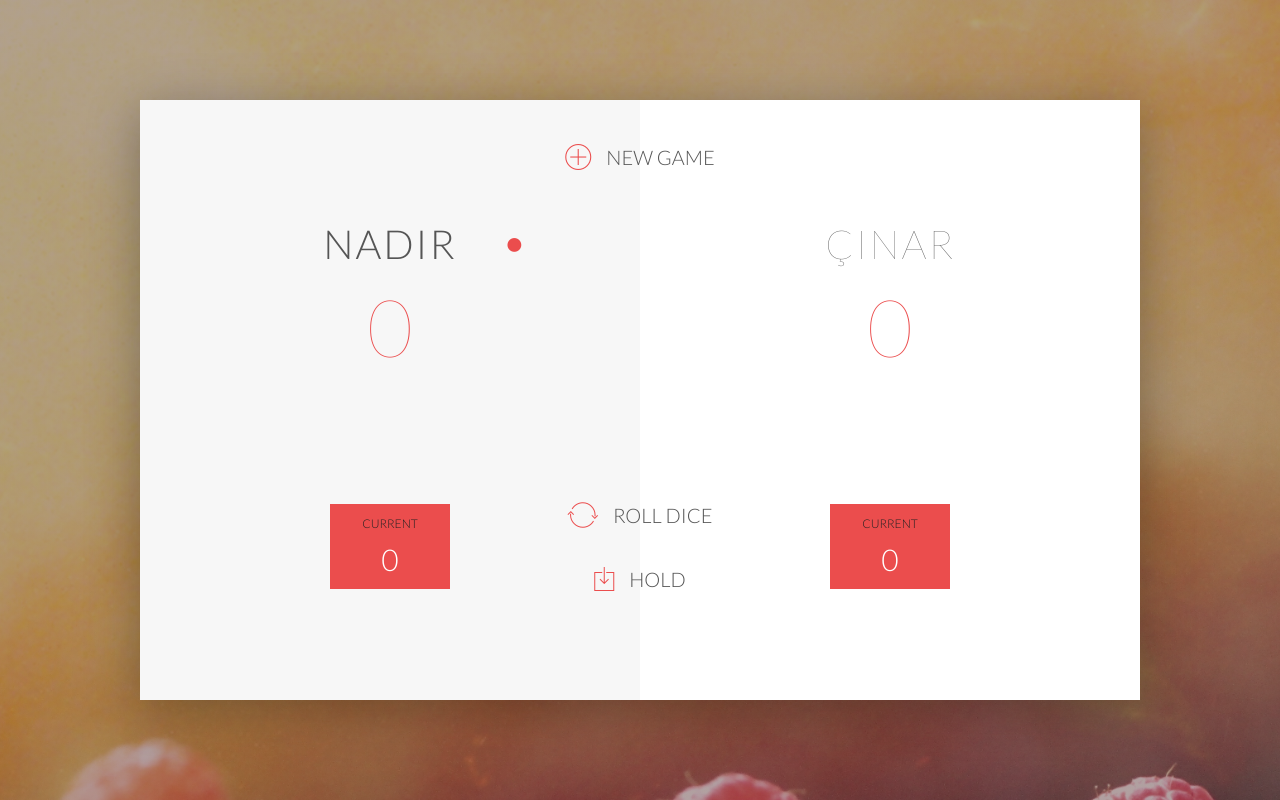
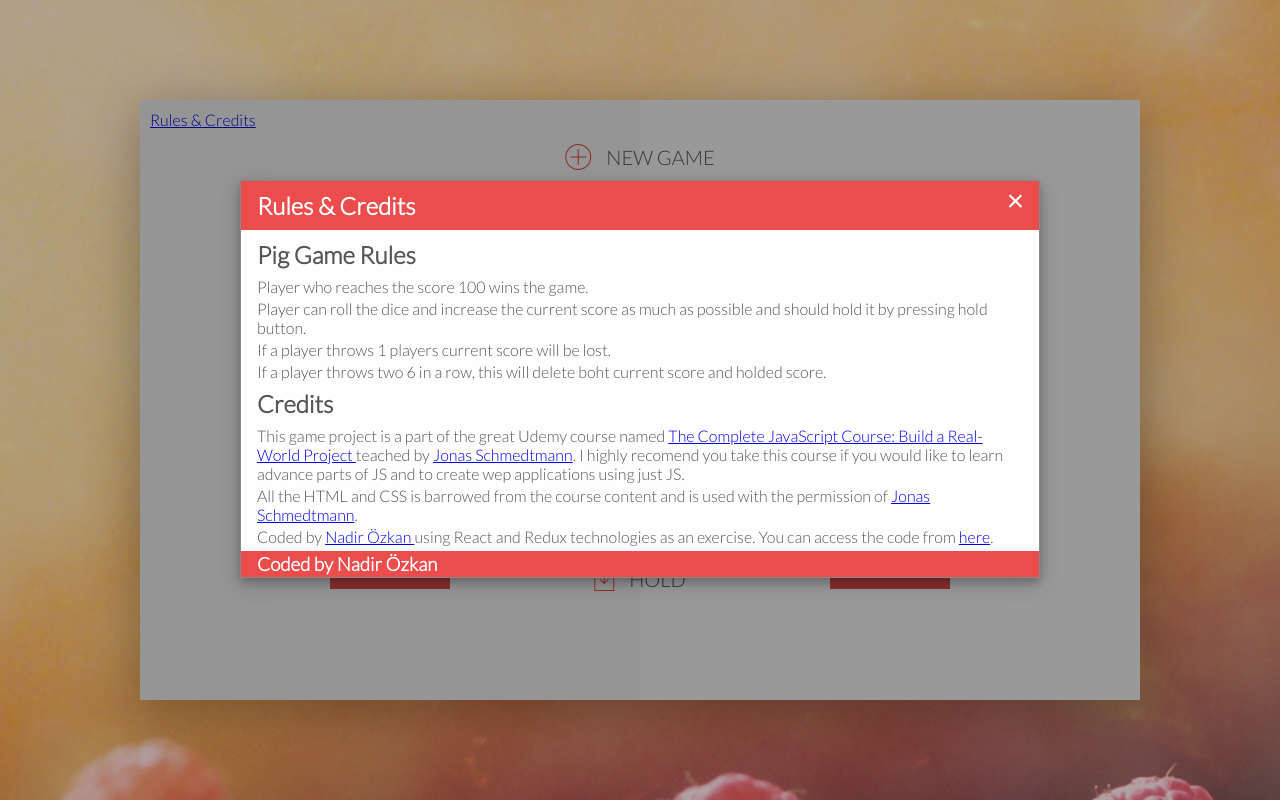
Before and after one commit to nadir-ozkan/pig-game-redux, a React app: page / in a window 1280 px wide. Built offline with nearby package versions, Linux system fonts and the light colour scheme.

Commit message:
Rules and Credits linki ve ilgili modal dialog eklendi.

```diff
--- /dev/null
+++ b/app/components/ModalDialog.jsx
@@ -0,0 +1,41 @@
+import React from 'react';
+
+class ModalDialog extends React.Component {
+
+  handleClose(){
+    document.getElementById('myModal').style.display = "none";
+  }
+
+  render(){
+    return (
+      <div id="myModal" className="modal">
+
+        <div className="modal-content">
+          <div className="modal-header">
+            <span className="close" onClick={this.handleClose}>&times;</span>
+            <h2>{this.props.headerText}</h2>
+          </div>
+          <div className="modal-body">
+            <h2>Pig Game Rules</h2>
+            <p> Player who reaches the score 100 wins the game. </p>
+            <p> Player can roll the dice and increase the current score as much as possible and should hold it by pressing hold button. </p>
+            <p> If a player throws 1 players current score will be lost. </p>
+            <p> If a player throws two 6 in a row, this will delete boht current score and holded score. </p>
+            <h2>Credits</h2>
+            <p> This game project is a part of the great Udemy course named <a href="https://www.udemy.com/the-complete-javascript-course">The Complete JavaScript Course: Build a Real-World Project </a>
+              teached by <a href="https://www.udemy.com/user/jonasschmedtmann/"> Jonas Schmedtmann</a>. I highly recomend you take this course if you would like to learn advance parts of JS and to create wep applications using just JS.</p>
+            <p> All the HTML and CSS is barrowed from the course content and is used with the permission of <a href="https://www.udemy.com/user/jonasschmedtmann/"> Jonas Schmedtmann</a>. </p>
+            <p> Coded by <a href="https://www.linkedin.com/in/nadmez/"> Nadir Özkan </a> using React and Redux technologies as an exercise. You can access the code from <a href="https://bitbucket.org/huniyazilim/pig-game-redux">here</a>. </p>
+
+          </div>
+          <div className="modal-footer">
+            <h3>{this.props.footerText}</h3>
+          </div>
+        </div>
+
+      </div>
+    );
+  }
+}
+
+export default ModalDialog;
--- a/app/components/PigGameApp.jsx
+++ b/app/components/PigGameApp.jsx
@@ -3,6 +3,8 @@ import { connect } from 'react-redux';
 
 import PlayerPanel from './PlayerPanel.jsx';
 import Dice from './Dice.jsx';
+import ModalDialog from './ModalDialog.jsx';
+
 import Actions from '../actions/actions.js';
 import {getStore} from '../stores/store.js';
 
@@ -31,6 +33,14 @@ class PigGameApp extends React.Component {
       store.dispatch(Actions.newGame());
     }
 
+    showModal(){
+      document.getElementById('myModal').style.display = "block";
+    }
+
+    componentDidMount(){
+      this.showModal();
+    }
+
     render() {
         let {players, dice} = this.props;
         return (
@@ -41,6 +51,8 @@ class PigGameApp extends React.Component {
               <button className="btn-roll" onClick={this.handleRollDiceClick.bind(this)}><i className="ion-ios-loop"></i>Roll dice</button>
               <button className="btn-hold" onClick={this.handleHoldClick.bind(this)}><i className="ion-ios-download-outline"></i>Hold</button>
               <Dice dice={dice}></Dice>
+              <a id="rulesAndCredits" href="#" onClick={this.showModal}>Rules & Credits</a>
+              <ModalDialog headerText="Rules & Credits" footerText="Coded by Nadir Özkan" ></ModalDialog>
           </div>
         );
     }
--- a/app/reducers/reducer.js
+++ b/app/reducers/reducer.js
@@ -42,6 +42,7 @@ var updateState = (state, action) => {
       if (activePlayer.totalScore >= 20){
         activePlayer.isWinner = true;
         isGameOver = true;
+        alert("Kazanan : " + activePlayer.name + " !");
       } else {
         players = changeActivePlayer(players);
         dice.previousDice = undefined;
--- a/public/styles.css
+++ b/public/styles.css
@@ -151,3 +151,92 @@ i {
 
 .winner { background-color: #f7f7f7; }
 .winner .player-name { font-weight: 300; color: #EB4D4D; }
+
+#rulesAndCredits {
+  position: fixed;
+  top : 10px;
+  left : 10px;
+}
+
+/**********************************************
+*** Modal Dialog
+**********************************************/
+
+/* The Modal (background) */
+.modal {
+    display: none; /* Hidden by default */
+    position: fixed; /* Stay in place */
+    z-index: 1; /* Sit on top */
+    padding-top: 80px; /* Location of the box */
+    left: 0;
+    top: 0;
+    width: 100%; /* Full width */
+    height: 100%; /* Full height */
+    overflow: auto; /* Enable scroll if needed */
+    background-color: rgb(0,0,0); /* Fallback color */
+    background-color: rgba(0,0,0,0.4); /* Black w/ opacity */
+}
+
+/* Modal Content */
+.modal-content {
+    position: relative;
+    background-color: #fefefe;
+    margin: auto;
+    padding: 0;
+    border: 1px solid #888;
+    width: 80%;
+    box-shadow: 0 4px 8px 0 rgba(0,0,0,0.2),0 6px 20px 0 rgba(0,0,0,0.19);
+    -webkit-animation-name: animatetop;
+    -webkit-animation-duration: 0.4s;
+    animation-name: animatetop;
+    animation-duration: 0.4s
+}
+
+/* Add Animation */
+@-webkit-keyframes animatetop {
+    from {top:-300px; opacity:0}
+    to {top:0; opacity:1}
+}
+
+@keyframes animatetop {
+    from {top:-300px; opacity:0}
+    to {top:0; opacity:1}
+}
+
+/* The Close Button */
+.close {
+    color: white;
+    float: right;
+    font-size: 28px;
+    font-weight: bold;
+}
+
+.close:hover,
+.close:focus {
+    color: #000;
+    text-decoration: none;
+    cursor: pointer;
+}
+
+.modal-header {
+    padding: 2px 16px;
+    background-color: #EB4D4D;
+    color: white;
+}
+
+.modal-body {padding: 2px 16px;}
+
+.modal-footer {
+    padding: 2px 16px;
+    background-color: #EB4D4D;
+    color: white;
+}
+
+h2 {
+  margin-bottom: 8px;
+  margin-top : 8px;
+}
+
+p {
+  margin-bottom: 3px;
+}
```
Also changed, not shown: 1 other file (tests, documents, lock files or other folders).
